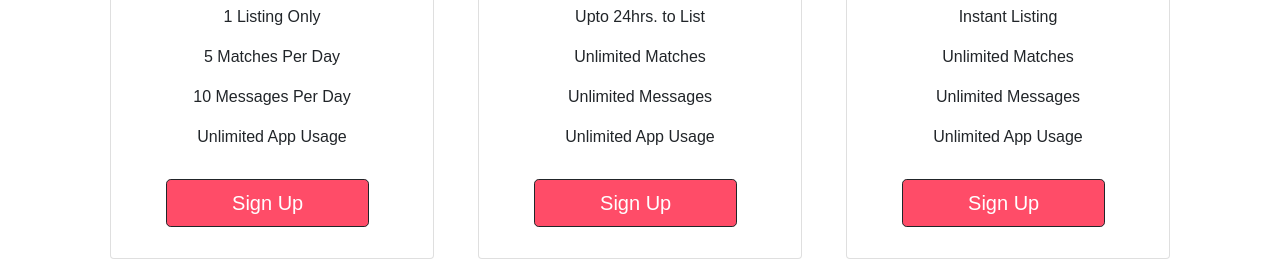
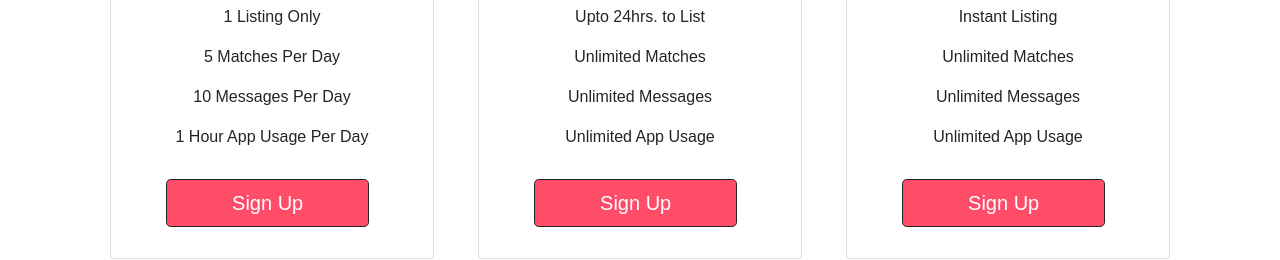
Before and after one commit to aadityathackeray/TinDog, a plain HTML site: page index.html in a window 1280 px wide. Shown: the part 2065-2325 px from the top of the page. Drawn offline with nearby package versions, Linux system fonts and the light colour scheme.

Commit message:
Update index.html

```diff
--- a/index.html
+++ b/index.html
@@ -148,7 +148,7 @@
         <p>1 Listing Only</p>
         <p>5 Matches Per Day</p>
         <p>10 Messages Per Day</p>
-        <p>Unlimited App Usage</p>
+        <p>1 Hour App Usage Per Day</p>
         <div class="btn btn-dark btn-lg btn-dark signup-button">Sign Up</button></div>
         </div></div></div>
     <div class="pricing-column feature-box col-lg-4 col-md-6">
```
